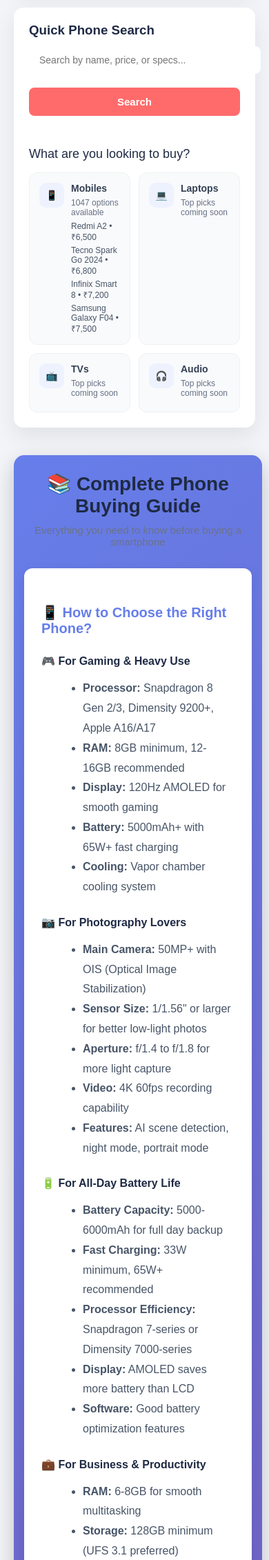
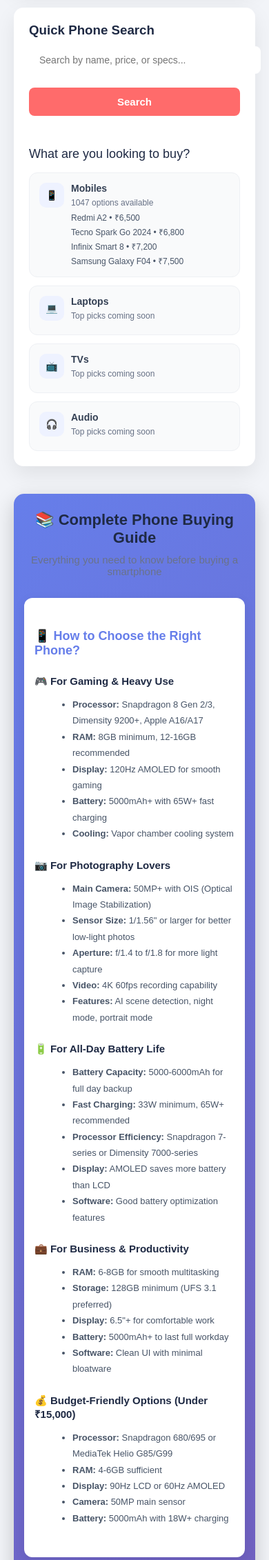
Before and after one commit to Shubh10091997/top3-mobile, a Flask app: page / in a window 390 px wide. Shown: the part 1011-3273 px from the top of the page at 69% size. Run offline with Flask 3, Linux system fonts and the light colour scheme.

Commit message:
Add responsive CSS for mobile and laptop screens

```diff
--- a/templates/index.html
+++ b/templates/index.html
@@ -1840,6 +1840,10 @@
     .knowledge-cards {
       grid-template-columns: repeat(2, 1fr);
     }
+
+    .buy-grid {
+      grid-template-columns: repeat(2, 1fr) !important;
+    }
   }
 
 
@@ -2116,6 +2120,79 @@
     .knowledge-cards {
       grid-template-columns: 1fr;
     }
+
+    .buy-grid {
+      grid-template-columns: 1fr !important;
+    }
+
+    /* Mobile Buying Guide */
+    .knowledge-section h3 {
+      font-size: 22px !important;
+    }
+
+    .knowledge-section h4 {
+      font-size: 18px !important;
+    }
+
+    .knowledge-section h5 {
+      font-size: 15px !important;
+    }
+
+    .knowledge-section ul {
+      font-size: 13px !important;
+      margin-left: 15px !important;
+    }
+
+    .knowledge-section > div {
+      padding: 20px 15px !important;
+    }
+
+    /* Mobile spec grid - stack vertically */
+    .knowledge-section div[style*="grid-template-columns"] {
+      grid-template-columns: 1fr !important;
+    }
+
+    /* Mobile brand pills */
+    .brand-row {
+      display: grid !important;
+      grid-template-columns: repeat(2, 1fr) !important;
+      gap: 8px !important;
+    }
+
+    .brand-pill {
+      font-size: 12px !important;
+      padding: 8px !important;
+    }
+
+    /* Comparison modal for mobile */
+    .comparison-modal-content {
+      width: 95% !important;
+      padding: 15px !important;
+      max-height: 90vh !important;
+    }
+
+    .spec-row {
+      grid-template-columns: 100px repeat(auto-fit, minmax(100px, 1fr)) !important;
+      font-size: 11px !important;
+    }
+
+    /* New launch cards mobile */
+    .specs-sidebar > div > div > a > div {
+      font-size: 12px !important;
+    }
+
+    /* Navigation adjustments */
+    .nav-secondary {
+      flex-wrap: wrap !important;
+      justify-content: center !important;
+      padding: 10px 15px !important;
+    }
+
+    .nav-item {
+      font-size: 11px !important;
+      padding: 6px 10px !important;
+      margin: 3px !important;
+    }
   }
 </style>
 
```
